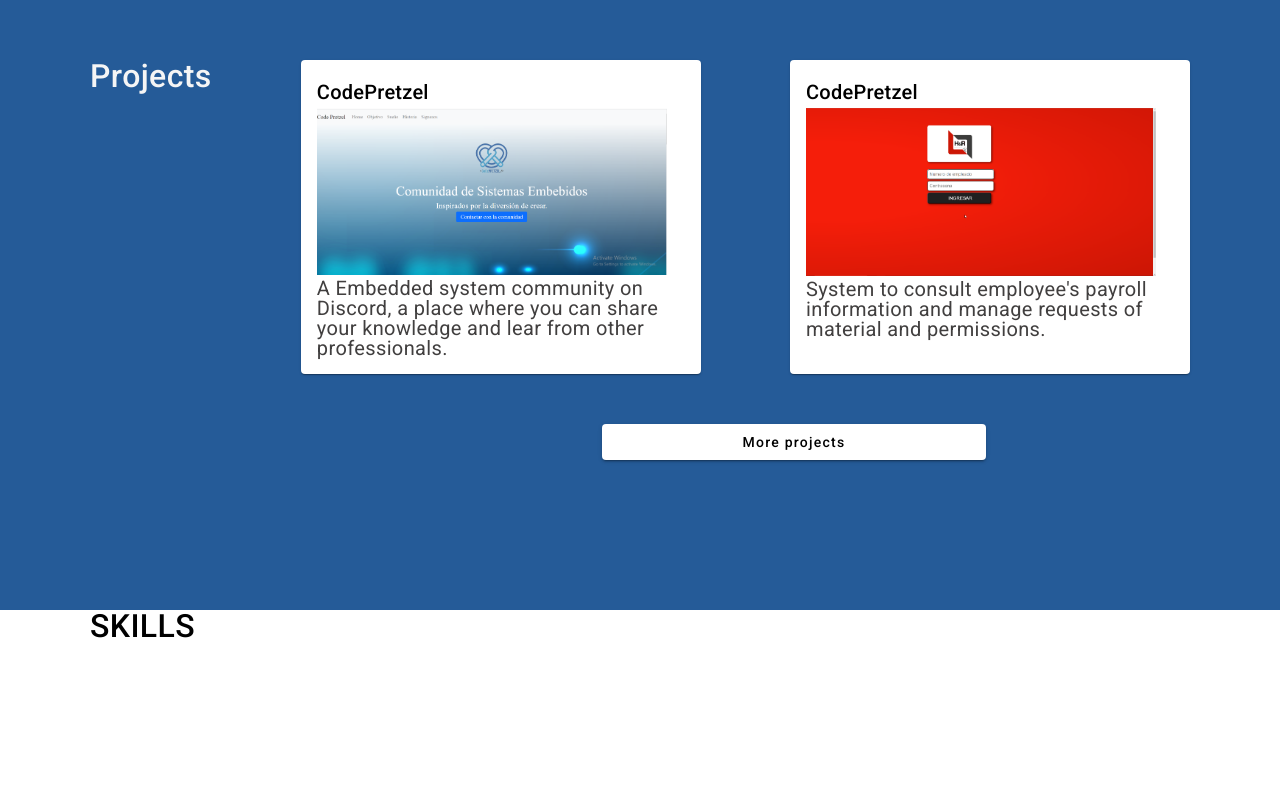
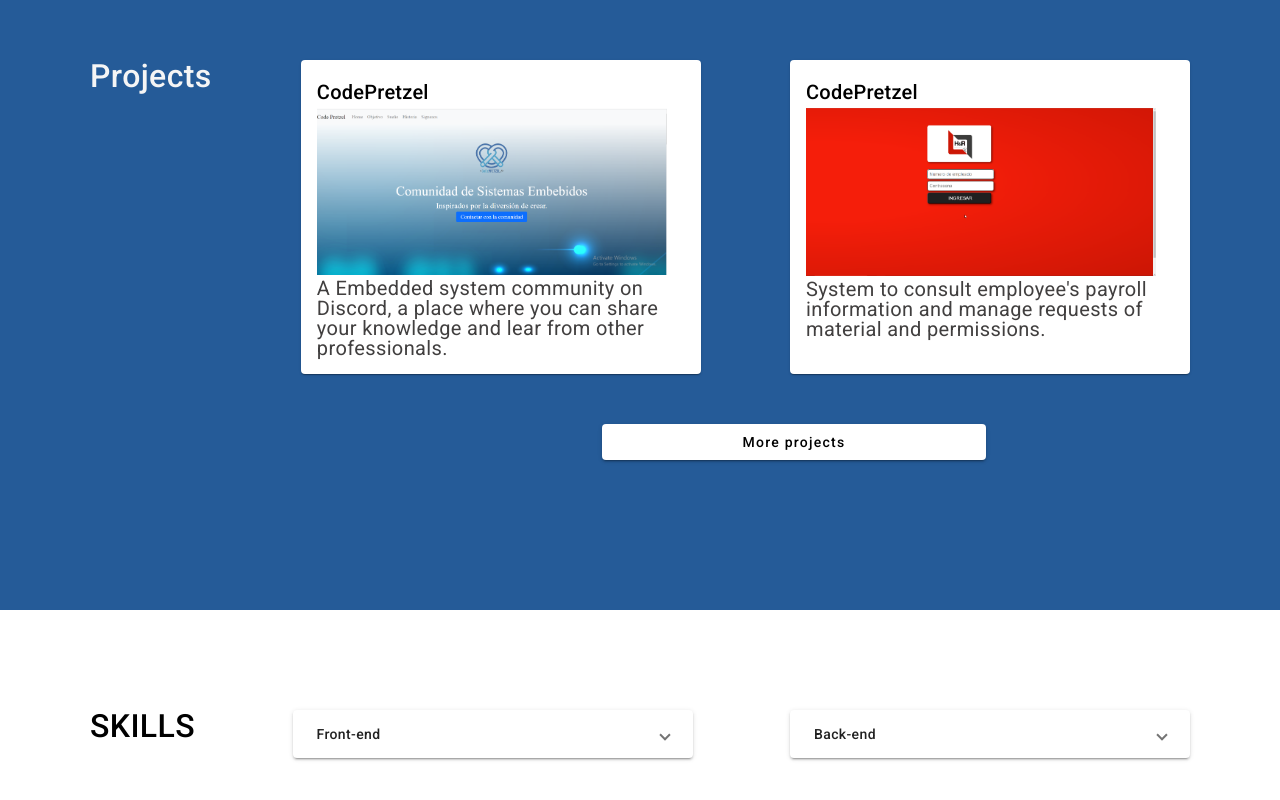
Before and after one commit to emmanuelnunoe/emmanuelnunoe, an Angular app in the folder website/emmanuelnuno/: page / in a window 1280 px wide. Shown: the part 1317-2117 px from the top of the page. Before the commit the page ends 1975 px from the top, so only its background shows below. Built offline with nearby package versions, Linux system fonts and the light colour scheme.

Commit message:
added skill section and dropbox

```diff
--- a/website/emmanuelnuno/src/app/app.module.ts
+++ b/website/emmanuelnuno/src/app/app.module.ts
@@ -13,6 +13,7 @@
 import {LayoutModule} from '@angular/cdk/layout';
 import { MatDividerModule } from '@angular/material/divider';
 import { MatCardModule } from '@angular/material/card';
+import { MatExpansionModule } from '@angular/material/expansion';
 
 
 @NgModule({
@@ -29,7 +30,8 @@
     MatIconModule,
     LayoutModule,
     MatDividerModule,
-    MatCardModule
+    MatCardModule,
+    MatExpansionModule
   ],
   providers: [],
   exports: [],
--- a/website/emmanuelnuno/src/app/components/components.module.ts
+++ b/website/emmanuelnuno/src/app/components/components.module.ts
@@ -14,6 +14,7 @@
 import { MatDividerModule } from '@angular/material/divider';
 import { MentionsComponent } from './mentions/mentions.component';
 import { MatCardModule } from '@angular/material/card';
+import { MatExpansionModule } from '@angular/material/expansion';
 
 
 @NgModule({
@@ -35,7 +36,8 @@
     MatIconModule,
     LayoutModule,
     MatDividerModule,
-    MatCardModule
+    MatCardModule,
+    MatExpansionModule
   ],
   exports: [
     NavbarComponent,
--- a/website/emmanuelnuno/src/app/components/contact/contact.component.html
+++ b/website/emmanuelnuno/src/app/components/contact/contact.component.html
@@ -1 +1,5 @@
+<div class="contact section">
+
+</div>
+
 <p>contact works!</p>
--- a/website/emmanuelnuno/src/app/components/projects/projects.component.html
+++ b/website/emmanuelnuno/src/app/components/projects/projects.component.html
@@ -1,19 +1,18 @@
 <section class="projects section">
   <div class="row container">
     <h2 class="projects-subtitle">Projects</h2>
-    <div class="description">
         <mat-card class="project-card">
           <mat-card-header>
             <mat-card-title>CodePretzel</mat-card-title>
           </mat-card-header>
           <mat-card-content>
-      <a href="https://www.codepretzel.org">
-            <img mat-card-image src="../../../assets/CodePretzelWebsite.png" alt="code pretzel webiste" class="project-card-img">
-      </a>
+          <a href="https://www.codepretzel.org">
+                <img mat-card-image src="../../../assets/CodePretzelWebsite.png" alt="code pretzel webiste" class="project-card-img">
+          </a>
             <p>A Embedded system community on Discord, a place where you can share your knowledge and lear from other professionals.</p>
           </mat-card-content>
         </mat-card>
-    </div>
+
       <mat-card class="project-card">
         <mat-card-header>
           <mat-card-title>CodePretzel</mat-card-title>
--- a/website/emmanuelnuno/src/app/components/skills/skills.component.css
+++ b/website/emmanuelnuno/src/app/components/skills/skills.component.css
@@ -0,0 +1,6 @@
+
+.front-end, .back-end
+{
+    width:100%;
+    max-width:400px;
+}
--- a/website/emmanuelnuno/src/app/components/skills/skills.component.html
+++ b/website/emmanuelnuno/src/app/components/skills/skills.component.html
@@ -1,8 +1,42 @@
-<div class="skills">
+<div class="skills section">
   <div class="row container">
-    <h2 class="skills-subtitle">SKILLS</h2>
-    <div class="">
+    <h2>SKILLS</h2>
+    <mat-accordion  class="front-end">
+
+        <mat-expansion-panel  (opened)="frontEndPanelState = true"
+                               (closed)="frontEndPanelState = false">
+          <mat-expansion-panel-header>
+            <mat-panel-title>
+              Front-end
+            </mat-panel-title>
+          </mat-expansion-panel-header>
+          <ul class="content">
+            <li>Angular</li>
+            <li>HTML</li>
+            <li>CSS</li>
+            <li>Javascript</li>
+          </ul>
+        </mat-expansion-panel>
+    </mat-accordion>
+
+    <mat-accordion class="back-end">
+
+        <mat-expansion-panel (opened)="backendPanelState = true"
+                             (closed)="backendPanelState = false">
+          <mat-expansion-panel-header>
+            <mat-panel-title>
+              Back-end
+            </mat-panel-title>
+          </mat-expansion-panel-header>
+          <ul class="content">
+            <li>C#</li>
+            <li>.NET core</li>
+            <li>ASP.NET</li>
+            <li>SQL</li>
+          </ul>
+        </mat-expansion-panel>
+    </mat-accordion>
+
 
     </div>
-  </div>
-</div>
+ </div>
--- a/website/emmanuelnuno/src/app/components/skills/skills.component.ts
+++ b/website/emmanuelnuno/src/app/components/skills/skills.component.ts
@@ -6,5 +6,7 @@
   styleUrls: ['./skills.component.css']
 })
 export class SkillsComponent {
+  backendPanelState: boolean = false;
+  frontEndPanelState: boolean = false;
 
 }
```
